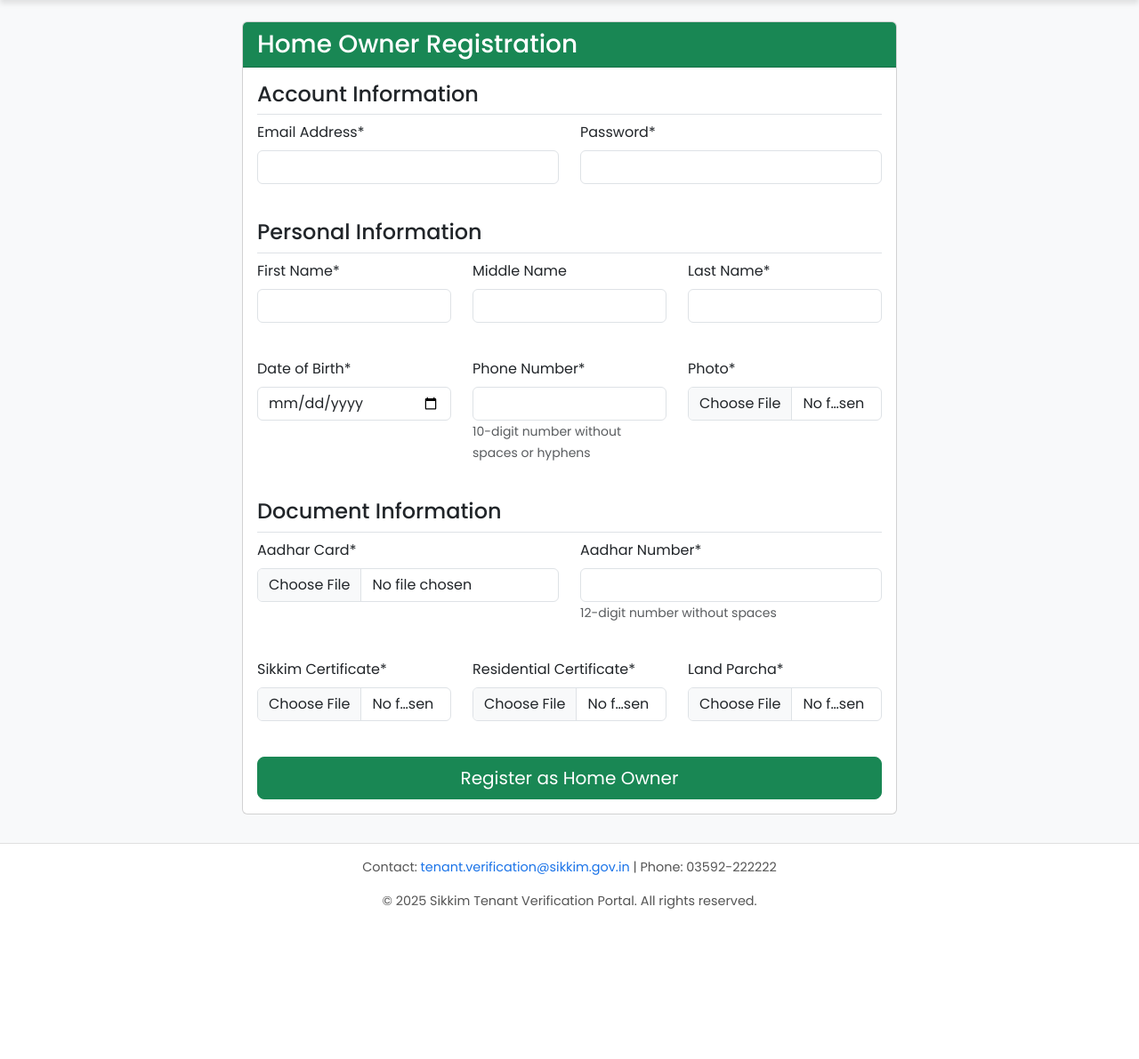
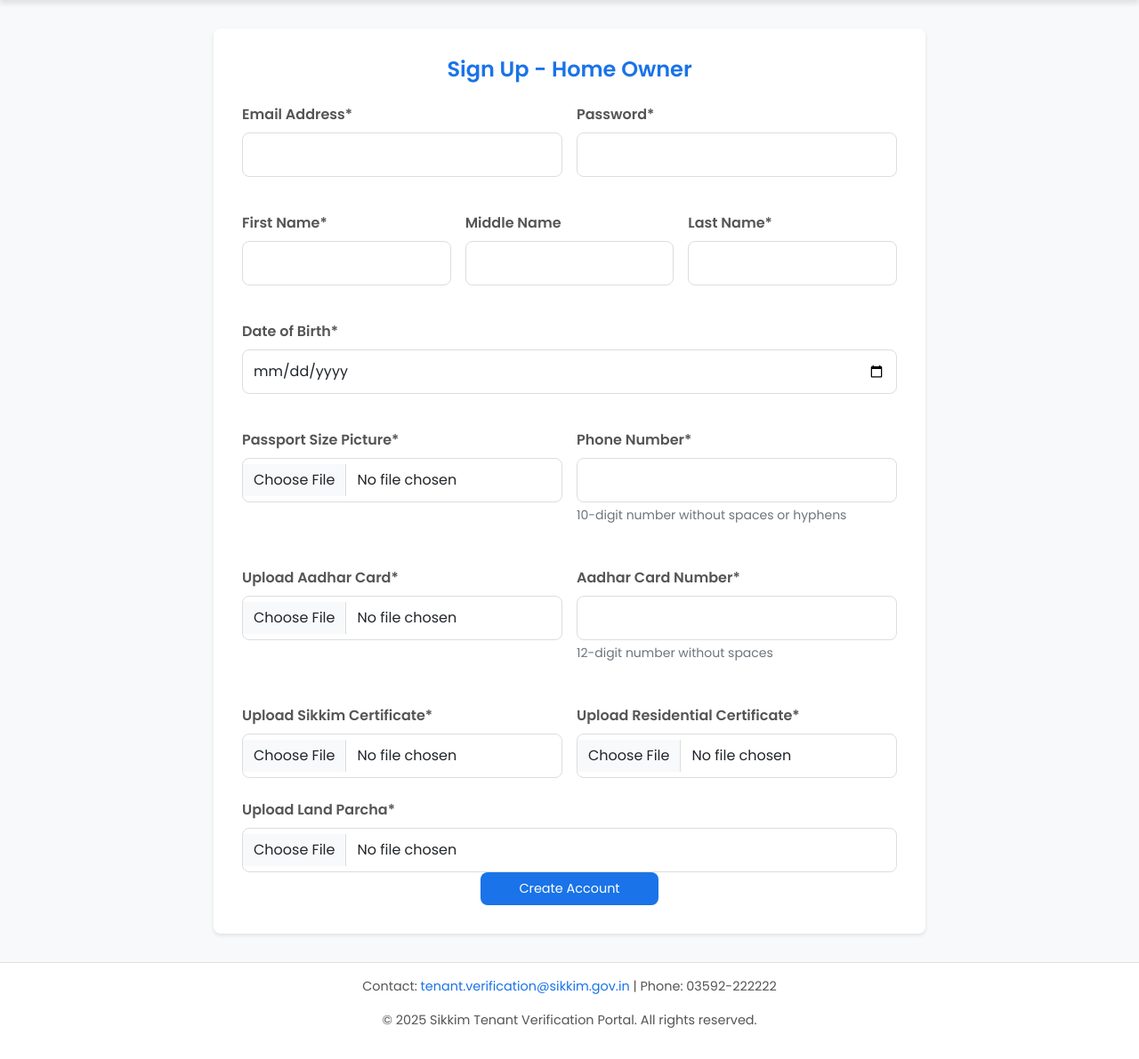
Before and after one commit to ud-13/DatabaseStoreManager, a Django app: page /signup-homeowner/ in a window 1280 px wide. Shown: the part 92-1283 px from the top of the page at 89% size. Before the commit the page ends 1114 px from the top, so only its background shows below. Run offline with Django 5.2, Linux system fonts and the light colour scheme.

Commit message:
Update homeowner signup page styling and layout.
Replit-Commit-Author: Agent
Replit-Commit-Session-Id: 2d48485d-530c-4f65-b0d8-cd1e49efea73
Replit-Commit-Screenshot-Url: https://storage.googleapis.com/screenshot-production-us-central1/ded1346f-8049-4f47-8187-ebf515f6ad00/21062b33-6953-412a-b3b3-0327aab32755.jpg

```diff
--- a/Template/signup_homeowner.html
+++ b/Template/signup_homeowner.html
@@ -1,171 +1,385 @@
 {% extends 'base.html' %}
+{% load static %}
 
-{% block title %}Home Owner Registration{% endblock %}
+{% block title %}Sign Up - Home Owner{% endblock %}
+
+{% block extra_css %}
+<link href="https://fonts.googleapis.com/css2?family=Poppins:wght@400;500;600&display=swap" rel="stylesheet">
+<link rel="stylesheet" href="https://cdnjs.cloudflare.com/ajax/libs/font-awesome/6.0.0/css/all.min.css">
+<style>
+    .form-container {
+        max-width: 800px;
+        margin: 2rem auto;
+        padding: 2rem;
+        background-color: #fff;
+        border-radius: 8px;
+        box-shadow: 0 2px 4px rgba(0,0,0,0.1);
+    }
+
+    .form-container h2 {
+        font-size: 1.5rem;
+        font-weight: 600;
+        color: #1a73e8;
+        margin-bottom: 1.5rem;
+        text-align: center;
+    }
+
+    .form-group {
+        margin-bottom: 1.5rem;
+    }
+
+    .form-group label {
+        display: block;
+        font-weight: 600;
+        color: #555;
+        margin-bottom: 0.5rem;
+    }
+
+    .form-group input,
+    .form-group select,
+    .form-group textarea {
+        width: 100%;
+        padding: 0.75rem;
+        border: 1px solid #ddd;
+        border-radius: 8px;
+        font-size: 1rem;
+        outline: none;
+    }
+
+    .form-group input:focus,
+    .form-group select:focus,
+    .form-group textarea:focus {
+        border-color: #1a73e8;
+        box-shadow: 0 0 5px rgba(26, 115, 232, 0.3);
+    }
+
+    .form-row {
+        display: flex;
+        gap: 1rem;
+        margin-bottom: 1rem;
+    }
+
+    .form-row .form-group {
+        flex: 1;
+    }
+
+    .horizontal-group {
+        display: flex;
+        gap: 1rem;
+        margin-bottom: 1.5rem;
+    }
+
+    .horizontal-group .upload-section {
+        flex: 1;
+    }
+
+    .horizontal-group .form-group {
+        flex: 1;
+    }
+
+    .upload-section {
+        margin-top: 0;
+        position: relative;
+    }
+
+    .upload-section label {
+        display: block;
+        font-weight: 600;
+        color: #555;
+        margin-bottom: 0.5rem;
+    }
+
+    .upload-section input[type="file"] {
+        width: 100%;
+        padding: 0.75rem;
+        border: 1px solid #ddd;
+        border-radius: 8px;
+        font-size: 1rem;
+        outline: none;
+    }
+
+    .preview-btn {
+        width: 100%;
+        margin-top: 0.5rem;
+        padding: 0.5rem;
+        background-color: #1a73e8;
+        color: white;
+        border: none;
+        border-radius: 8px;
+        font-size: 0.9rem;
+        cursor: pointer;
+        transition: background-color 0.3s ease;
+    }
+
+    .preview-btn:hover {
+        background-color: #0d47a1;
+    }
+
+    .preview-btn.hidden {
+        display: none;
+    }
+
+    .submit-button {
+        width: 200px;
+        padding: 0.5rem;
+        background-color: #1a73e8;
+        color: white;
+        border: none;
+        border-radius: 8px;
+        font-size: 0.9rem;
+        cursor: pointer;
+        transition: background-color 0.3s ease;
+        display: block;
+        margin: 0 auto;
+    }
+
+    .submit-button:hover {
+        background-color: #0d47a1;
+    }
+
+    .error-message {
+        color: #dc3545;
+        font-size: 0.875rem;
+        margin-top: 0.25rem;
+    }
+
+    .help-text {
+        color: #6c757d;
+        font-size: 0.875rem;
+        margin-top: 0.25rem;
+    }
+</style>
+{% endblock %}
 
 {% block content %}
-<div class="row justify-content-center">
-    <div class="col-md-8">
-        <div class="card">
-            <div class="card-header bg-success text-white">
-                <h3 class="mb-0">Home Owner Registration</h3>
+<div class="form-container">
+    <h2>Sign Up - Home Owner</h2>
+
+    {% if messages %}
+        {% for message in messages %}
+            <div class="alert {% if message.tags == 'error' %}alert-danger{% else %}alert-{{ message.tags }}{% endif %} alert-dismissible fade show" role="alert">
+                {{ message }}
+                <button type="button" class="btn-close" data-bs-dismiss="alert" aria-label="Close"></button>
             </div>
-            <div class="card-body">
-                <div class="alert alert-info">
-                    <p>Please fill in all required fields and upload the necessary documents.</p>
-                </div>
+        {% endfor %}
+    {% endif %}
 
-                <form method="post" enctype="multipart/form-data">
+    <form method="post" enctype="multipart/form-data" id="signup-form">
         {% csrf_token %}
 
-                    <div class="row mb-4">
-                        <div class="col-12">
-                            <h4 class="border-bottom pb-2">Account Information</h4>
-                        </div>
-                        <div class="col-md-6">
-                            <div class="mb-3">
-                                <label for="id_email" class="form-label">Email Address*</label>
+        <!-- Account Section -->
+        <div class="form-row">
+            <div class="form-group">
+                <label for="id_email">Email Address*</label>
                 {{ form.email }}
                 {% if form.email.errors %}
-                                    <div class="text-danger">{{ form.email.errors }}</div>
+                    <div class="error-message">{{ form.email.errors }}</div>
+                {% endif %}
+            </div>
+            <div class="form-group">
+                <label for="id_password">Password*</label>
+                {{ form.password }}
+                {% if form.password.errors %}
+                    <div class="error-message">{{ form.password.errors }}</div>
                 {% endif %}
             </div>
         </div>
-                        <div class="col-md-6">
-                            <div class="mb-3">
-                                <label for="id_password" class="form-label">Password*</label>
-                                {{ form.password }}
-                                {% if form.password.errors %}
-                                    <div class="text-danger">{{ form.password.errors }}</div>
+
+        <!-- Name Fields -->
+        <div class="form-row">
+            <div class="form-group">
+                <label for="id_first_name">First Name*</label>
+                {{ form.first_name }}
+                {% if form.first_name.errors %}
+                    <div class="error-message">{{ form.first_name.errors }}</div>
+                {% endif %}
+            </div>
+            <div class="form-group">
+                <label for="id_middle_name">Middle Name</label>
+                {{ form.middle_name }}
+                {% if form.middle_name.errors %}
+                    <div class="error-message">{{ form.middle_name.errors }}</div>
+                {% endif %}
+            </div>
+            <div class="form-group">
+                <label for="id_last_name">Last Name*</label>
+                {{ form.last_name }}
+                {% if form.last_name.errors %}
+                    <div class="error-message">{{ form.last_name.errors }}</div>
                 {% endif %}
             </div>
         </div>
-                    </div>
 
-                    <div class="row mb-4">
-                        <div class="col-12">
-                            <h4 class="border-bottom pb-2">Personal Information</h4>
-                        </div>
-                        <div class="col-md-4">
-                            <div class="mb-3">
-                                <label for="id_first_name" class="form-label">First Name*</label>
-                                {{ form.first_name }}
-                                {% if form.first_name.errors %}
-                                    <div class="text-danger">{{ form.first_name.errors }}</div>
+        <!-- Date of Birth and Age -->
+        <div class="form-row">
+            <div class="form-group">
+                <label for="id_date_of_birth">Date of Birth*</label>
+                {{ form.date_of_birth }}
+                {% if form.date_of_birth.errors %}
+                    <div class="error-message">{{ form.date_of_birth.errors }}</div>
                 {% endif %}
             </div>
         </div>
-                        <div class="col-md-4">
-                            <div class="mb-3">
-                                <label for="id_middle_name" class="form-label">Middle Name</label>
-                                {{ form.middle_name }}
-                                {% if form.middle_name.errors %}
-                                    <div class="text-danger">{{ form.middle_name.errors }}</div>
+
+        <!-- Passport Size Picture and Phone Number (Horizontal) -->
+        <div class="horizontal-group">
+            <div class="upload-section">
+                <label for="id_photo">Passport Size Picture*</label>
+                {{ form.photo }}
+                {% if form.photo.errors %}
+                    <div class="error-message">{{ form.photo.errors }}</div>
                 {% endif %}
+                <button type="button" id="photo-preview" class="preview-btn hidden" onclick="previewFile('id_photo')">Preview Photo</button>
             </div>
-                        </div>
-                        <div class="col-md-4">
-                            <div class="mb-3">
-                                <label for="id_last_name" class="form-label">Last Name*</label>
-                                {{ form.last_name }}
-                                {% if form.last_name.errors %}
-                                    <div class="text-danger">{{ form.last_name.errors }}</div>
+            <div class="form-group">
+                <label for="id_phone">Phone Number*</label>
+                {{ form.phone }}
+                {% if form.phone.errors %}
+                    <div class="error-message">{{ form.phone.errors }}</div>
                 {% endif %}
-                            </div>
+                <div class="help-text">10-digit number without spaces or hyphens</div>
             </div>
         </div>
 
-                    <div class="row mb-4">
-                        <div class="col-md-4">
-                            <div class="mb-3">
-                                <label for="id_date_of_birth" class="form-label">Date of Birth*</label>
-                                {{ form.date_of_birth }}
-                                {% if form.date_of_birth.errors %}
-                                    <div class="text-danger">{{ form.date_of_birth.errors }}</div>
+        <!-- Aadhar Card Upload and Number (Horizontal) -->
+        <div class="horizontal-group">
+            <div class="upload-section">
+                <label for="id_aadhar_card">Upload Aadhar Card*</label>
+                {{ form.aadhar_card }}
+                {% if form.aadhar_card.errors %}
+                    <div class="error-message">{{ form.aadhar_card.errors }}</div>
                 {% endif %}
+                <button type="button" id="aadhar-preview" class="preview-btn hidden" onclick="previewFile('id_aadhar_card')">Preview Aadhar Card</button>
             </div>
-                        </div>
-                        <div class="col-md-4">
-                            <div class="mb-3">
-                                <label for="id_phone" class="form-label">Phone Number*</label>
-                                {{ form.phone }}
-                                {% if form.phone.errors %}
-                                    <div class="text-danger">{{ form.phone.errors }}</div>
+            <div class="form-group">
+                <label for="id_aadhar_number">Aadhar Card Number*</label>
+                {{ form.aadhar_number }}
+                {% if form.aadhar_number.errors %}
+                    <div class="error-message">{{ form.aadhar_number.errors }}</div>
                 {% endif %}
-                                <small class="form-text text-muted">10-digit number without spaces or hyphens</small>
-                            </div>
-                        </div>
-                        <div class="col-md-4">
-                            <div class="mb-3">
-                                <label for="id_photo" class="form-label">Photo*</label>
-                                {{ form.photo }}
-                                {% if form.photo.errors %}
-                                    <div class="text-danger">{{ form.photo.errors }}</div>
-                                {% endif %}
-                            </div>
+                <div class="help-text">12-digit number without spaces</div>
             </div>
         </div>
 
-                    <div class="row mb-4">
-                        <div class="col-12">
-                            <h4 class="border-bottom pb-2">Document Information</h4>
+        <!-- Sikkim Certificate and Residential Certificate (Horizontal) -->
+        <div class="horizontal-group">
+            <div class="upload-section">
+                <label for="id_sikkim_certificate">Upload Sikkim Certificate*</label>
+                {{ form.sikkim_certificate }}
+                {% if form.sikkim_certificate.errors %}
+                    <div class="error-message">{{ form.sikkim_certificate.errors }}</div>
+                {% endif %}
+                <button type="button" id="sikkim-preview" class="preview-btn hidden" onclick="previewFile('id_sikkim_certificate')">Preview Sikkim Certificate</button>
             </div>
-                        <div class="col-md-6">
-                            <div class="mb-3">
-                                <label for="id_aadhar_card" class="form-label">Aadhar Card*</label>
-                                {{ form.aadhar_card }}
-                                {% if form.aadhar_card.errors %}
-                                    <div class="text-danger">{{ form.aadhar_card.errors }}</div>
+            <div class="upload-section">
+                <label for="id_residential_certificate">Upload Residential Certificate*</label>
+                {{ form.residential_certificate }}
+                {% if form.residential_certificate.errors %}
+                    <div class="error-message">{{ form.residential_certificate.errors }}</div>
                 {% endif %}
-                            </div>
-                        </div>
-                        <div class="col-md-6">
-                            <div class="mb-3">
-                                <label for="id_aadhar_number" class="form-label">Aadhar Number*</label>
-                                {{ form.aadhar_number }}
-                                {% if form.aadhar_number.errors %}
-                                    <div class="text-danger">{{ form.aadhar_number.errors }}</div>
-                                {% endif %}
-                                <small class="form-text text-muted">12-digit number without spaces</small>
-                            </div>
+                <button type="button" id="residential-preview" class="preview-btn hidden" onclick="previewFile('id_residential_certificate')">Preview Residential Certificate</button>
             </div>
         </div>
 
-                    <div class="row mb-4">
-                        <div class="col-md-4">
-                            <div class="mb-3">
-                                <label for="id_sikkim_certificate" class="form-label">Sikkim Certificate*</label>
-                                {{ form.sikkim_certificate }}
-                                {% if form.sikkim_certificate.errors %}
-                                    <div class="text-danger">{{ form.sikkim_certificate.errors }}</div>
-                                {% endif %}
-                            </div>
-                        </div>
-                        <div class="col-md-4">
-                            <div class="mb-3">
-                                <label for="id_residential_certificate" class="form-label">Residential Certificate*</label>
-                                {{ form.residential_certificate }}
-                                {% if form.residential_certificate.errors %}
-                                    <div class="text-danger">{{ form.residential_certificate.errors }}</div>
-                                {% endif %}
-                            </div>
-                        </div>
-                        <div class="col-md-4">
-                            <div class="mb-3">
-                                <label for="id_land_parcha" class="form-label">Land Parcha*</label>
+        <!-- Land Parcha Upload -->
+        <div class="upload-section">
+            <label for="id_land_parcha">Upload Land Parcha*</label>
             {{ form.land_parcha }}
             {% if form.land_parcha.errors %}
-                                    <div class="text-danger">{{ form.land_parcha.errors }}</div>
+                <div class="error-message">{{ form.land_parcha.errors }}</div>
             {% endif %}
-                            </div>
-                        </div>
+            <button type="button" id="land-parcha-preview" class="preview-btn hidden" onclick="previewFile('id_land_parcha')">Preview Land Parcha</button>
         </div>
 
-                    <div class="d-grid gap-2">
-                        <button type="submit" class="btn btn-success btn-lg">Register as Home Owner</button>
-                    </div>
+        <!-- Submit Button -->
+        <button type="submit" class="submit-button">Create Account</button>
     </form>
 </div>
-        </div>
-    </div>
-</div>
 {% endblock %}
+
+{% block extra_js %}
+<script>
+    // Function to calculate age based on Date of Birth
+    function calculateAge() {
+        const dobInput = document.getElementById('id_date_of_birth');
+        if (dobInput && dobInput.value) {
+            const dob = new Date(dobInput.value);
+            const today = new Date();
+            let age = today.getFullYear() - dob.getFullYear();
+            const monthDiff = today.getMonth() - dob.getMonth();
+
+            if (monthDiff < 0 || (monthDiff === 0 && today.getDate() < dob.getDate())) {
+                age--;
+            }
+
+            return age;
+        }
+        return null;
+    }
+
+    // Initialize file input change listeners
+    document.addEventListener('DOMContentLoaded', function() {
+        const dobInput = document.getElementById('id_date_of_birth');
+        if (dobInput) {
+            dobInput.addEventListener('change', calculateAge);
+        }
+
+        // Set up event listeners for all file inputs
+        const fileInputs = ['id_photo', 'id_aadhar_card', 'id_sikkim_certificate', 'id_residential_certificate', 'id_land_parcha'];
+        fileInputs.forEach(inputId => {
+            const input = document.getElementById(inputId);
+            if (input) {
+                input.addEventListener('change', function() {
+                    togglePreviewButton(this, inputId.replace('id_', '') + '-preview');
+                });
+            }
+        });
+    });
+
+    // Show/hide preview button based on file selection
+    function togglePreviewButton(input, previewBtnId) {
+        const previewBtn = document.getElementById(previewBtnId);
+        if (previewBtn) {
+            if (input.files && input.files[0]) {
+                previewBtn.classList.remove('hidden');
+            } else {
+                previewBtn.classList.add('hidden');
+            }
+        }
+    }
+
+    // Preview uploaded file
+    function previewFile(inputId) {
+        const input = document.getElementById(inputId);
+        if (!input || !input.files || !input.files[0]) {
+            return;
+        }
+
+        const file = input.files[0];
+        const fileType = file.type;
+        const url = URL.createObjectURL(file);
+        const newWindow = window.open("", "_blank", "width=800,height=600");
+
+        if (fileType.startsWith('image/')) {
+            newWindow.document.write(`
+                <html>
+                <head><title>File Preview</title></head>
+                <body style="margin: 0; display: flex; justify-content: center; align-items: center; background: #f8f9fa;">
+                    <img src="${url}" style="max-width: 100%; max-height: 100%;">
+                </body>
+                </html>
+            `);
+        } else if (fileType === 'application/pdf') {
+            newWindow.document.write(`
+                <html>
+                <head><title>File Preview</title></head>
+                <body style="margin: 0;">
+                    <embed src="${url}" width="100%" height="100%" type="application/pdf">
+                </body>
+                </html>
+            `);
+        }
+        newWindow.document.close();
+    }
+</script>
+{% endblock %}
```
Lines whose indentation alone changed are shown as unchanged.
